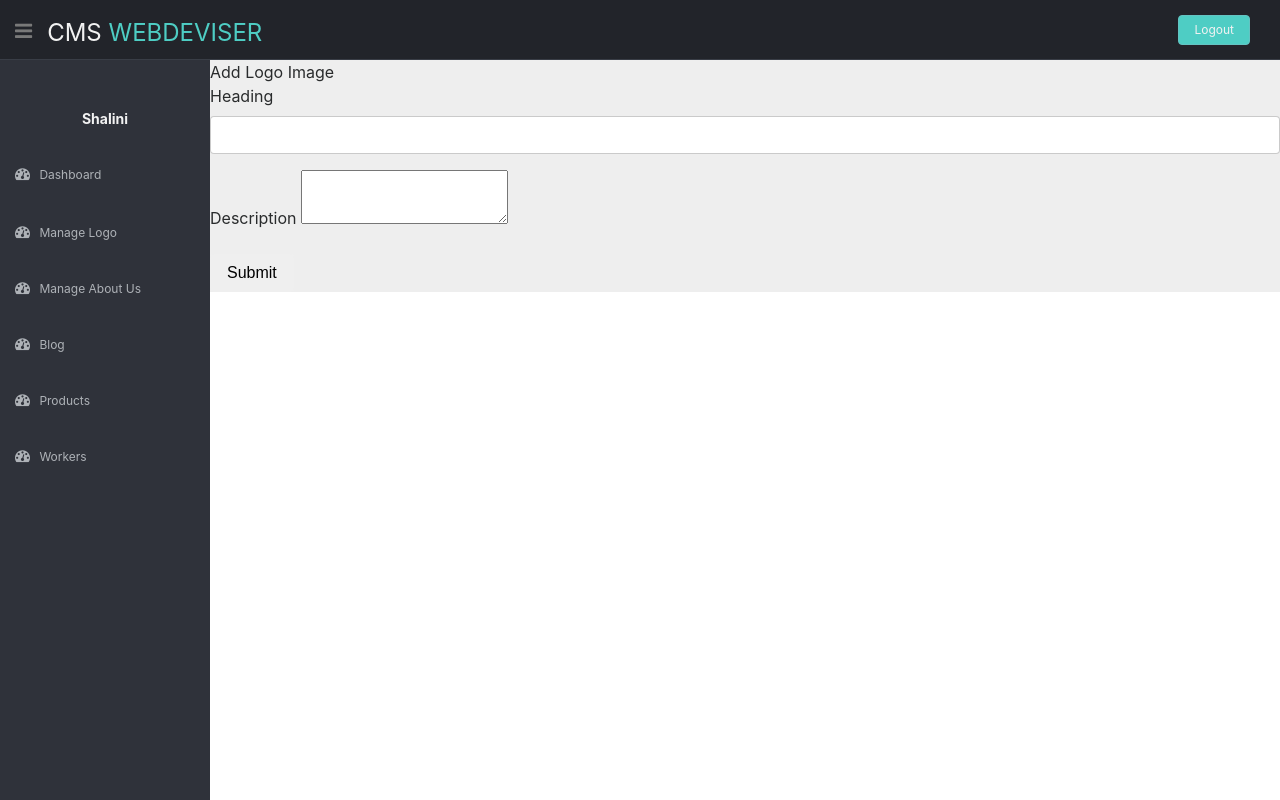
After one commit to Shalinit3/cms, a PHP site: page /add_about.php in a window 1280 px wide. The commit adds this page. Run offline with PHP 8.4, Linux system fonts and the light colour scheme; data that the repository does not hold is empty; some libraries are stand-ins or nearby versions.

Commit message:
aboutus added

```diff
--- /dev/null
+++ b/add_about.php
@@ -0,0 +1,78 @@
+<?php include('control/core.php') ?>
+<!doctype html>
+<html lang="en">
+
+<head>
+    <meta charset="utf-8">
+    <title>Cms</title>
+    <link rel="stylesheet" href="https://maxcdn.bootstrapcdn.com/bootstrap/4.0.0-alpha.6/css/bootstrap.min.css" integrity="sha384-rwoIResjU2yc3z8GV/NPeZWAv56rSmLldC3R/AZzGRnGxQQKnKkoFVhFQhNUwEyJ"
+          crossorigin="anonymous">
+    <link rel="stylesheet" href="https://maxcdn.bootstrapcdn.com/font-awesome/4.7.0/css/font-awesome.min.css">
+    <link rel="stylesheet" href="./css/style.css">
+    <script src="https://cdn.ckeditor.com/4.7.3/standard/ckeditor.js"></script>
+
+    <meta name="viewport" content="width=device-width, initial-scale=1">
+</head>
+
+<body>
+<div>
+    <?php include("include/header.php");
+          include("include/sidebar.php");?>
+    <article class="container-fluid" id="main-container">
+        <section>
+            <div class="panel panel-default">
+                <div class="panel-body">
+                    Add Logo Image
+                    <form action="control/add_about.php" method="post" >
+                        <div class="form-group">
+                            <label>Heading</label>
+                            <input type="text" class="form-control" id="heading" name="heading" />
+                        </div>
+                        <div class="form-group">
+                            <label>Description</label>
+                            <textarea name="desc"></textarea>
+                        </div>
+
+                        <button type="submit" class="btn btn-default" name="submit" value="submit">Submit</button>
+
+                    </form>
+                </div>
+            </div>
+        </section>
+        <section>
+            <div class="panel panel-default">
+                <div class="panel-body">
+                    <div class="row">
+                        <?php $about= mysqli_query($con,"Select * from `about` ");
+                        while($data=mysqli_fetch_array($about)) { ?>
+                            <div class="col-md-3">
+                               <p> <?php echo $data['heading']; ?> </p>
+                            </div>
+                            <div class="col-md-8">
+                                <p> <?php echo $data['about']; ?> </p>
+                            </div>
+                            <div class="col-md-1">
+                                <p> <?php echo $data['status']; ?> </p>
+                            </div>
+
+                        <?php } ?>
+                    </div>
+                </div>
+            </div>
+        </section>
+    </article>
+</div>
+<script>
+    CKEDITOR.replace( 'desc' );
+</script>
+
+<script src="https://code.jquery.com/jquery-3.1.1.slim.min.js" integrity="sha384-A7FZj7v+d/sdmMqp/nOQwliLvUsJfDHW+k9Omg/a/EheAdgtzNs3hpfag6Ed950n"
+        crossorigin="anonymous"></script>
+<script src="https://cdnjs.cloudflare.com/ajax/libs/tether/1.4.0/js/tether.min.js" integrity="sha384-DztdAPBWPRXSA/3eYEEUWrWCy7G5KFbe8fFjk5JAIxUYHKkDx6Qin1DkWx51bBrb"
+        crossorigin="anonymous"></script>
+<script src="https://maxcdn.bootstrapcdn.com/bootstrap/4.0.0-alpha.6/js/bootstrap.min.js" integrity="sha384-vBWWzlZJ8ea9aCX4pEW3rVHjgjt7zpkNpZk+02D9phzyeVkE+jo0ieGizqPLForn"
+        crossorigin="anonymous"></script>
+
+</body>
+
+</html>
--- a/include/sidebar.php
+++ b/include/sidebar.php
@@ -20,9 +20,9 @@
                 </a>
             </li>
             <li class="sub-menu">
-                <a>
+                <a href="add_about.php">
                     <i class="fa fa-dashboard"></i>
-                    <span>Inventory</span>
+                    <span>Manage About Us</span>
                 </a>
             </li>
             <li class="sub-menu parent-li">
```
Also changed, not shown: control/add_about.php (added, +10 -0 lines).
